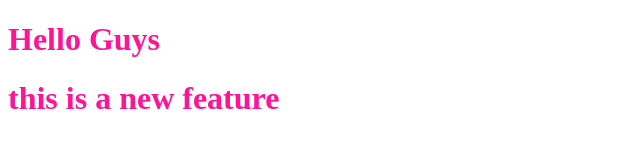
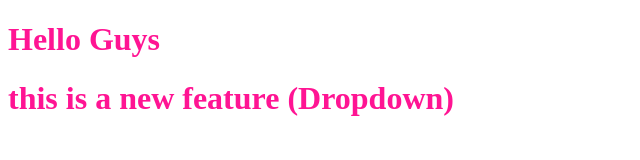
Before and after one commit to amanshah-here/localrepo, a plain HTML site: page index.html in a window 1280 px wide. Shown: the whole page, without its empty margins (0-640 px from the left). Drawn offline with Linux system fonts and the light colour scheme.

```diff
--- a/index.html
+++ b/index.html
@@ -8,6 +8,6 @@
   </head>
   <body>
     <h1>Hello Guys</h1>
-    <h1>this is a new feature</h1>
+    <h1>this is a new feature (Dropdown)</h1>
   </body>
 </html>
```
